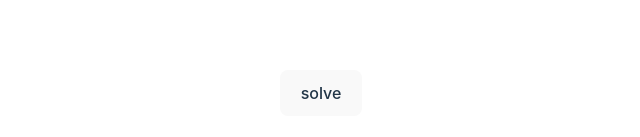
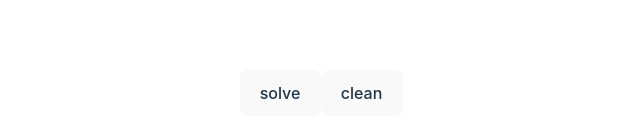
Before and after one commit to richi-coder/sudoku-solver, a React (Vite) app: page / in a window 1280 px wide. Shown: the part 559-696 px from the top of the page, without its empty margins (319-959 px from the left). Built offline with nearby package versions, Linux system fonts and the light colour scheme.

Commit message:
First Version solves easy sudokus with 4 iterations

```diff
--- a/src/Dashboard.tsx
+++ b/src/Dashboard.tsx
@@ -3,13 +3,15 @@ import Cell from "./Cell"
 import { solveSudoku } from "./scripts/solver";
 import { LineNumber } from "./types/GeneralTypes";
 
+const initSudoku = new Array(9).fill(new Array(9).fill(0))
+
 function Dashboard() {
     const [dashboard, setDashboard] = useState(() => {
       try {
         const initDashboard = window.localStorage.getItem('dashboard');
-        return initDashboard ? JSON.parse(initDashboard) : new Array(9).fill(new Array(9).fill(0))
+        return initDashboard ? JSON.parse(initDashboard) : initSudoku
       } catch (error) {
-        return new Array(9).fill(new Array(9).fill(0));
+        return initSudoku
       }
     })
 
@@ -33,6 +35,11 @@ function Dashboard() {
       setDashboard(solveSudoku(dashboard))
     }
 
+    const cleanDashboard = () => {
+        window.localStorage.setItem('dashboard', JSON.stringify(initSudoku))
+        setDashboard(initSudoku)
+    }
+
   return (
     <div className='flex flex-row'>
       <div className='grid grid-cols-9'>
@@ -47,7 +54,12 @@ function Dashboard() {
       <button
           onClick={startSudokuSolver}
           className='bg-blue-700 text-white'>
-            solve
+          solve
+      </button>
+      <button
+          onClick={cleanDashboard}
+          className='bg-orange-700 text-white'>
+          clean
       </button>
     </div>
   )
```
